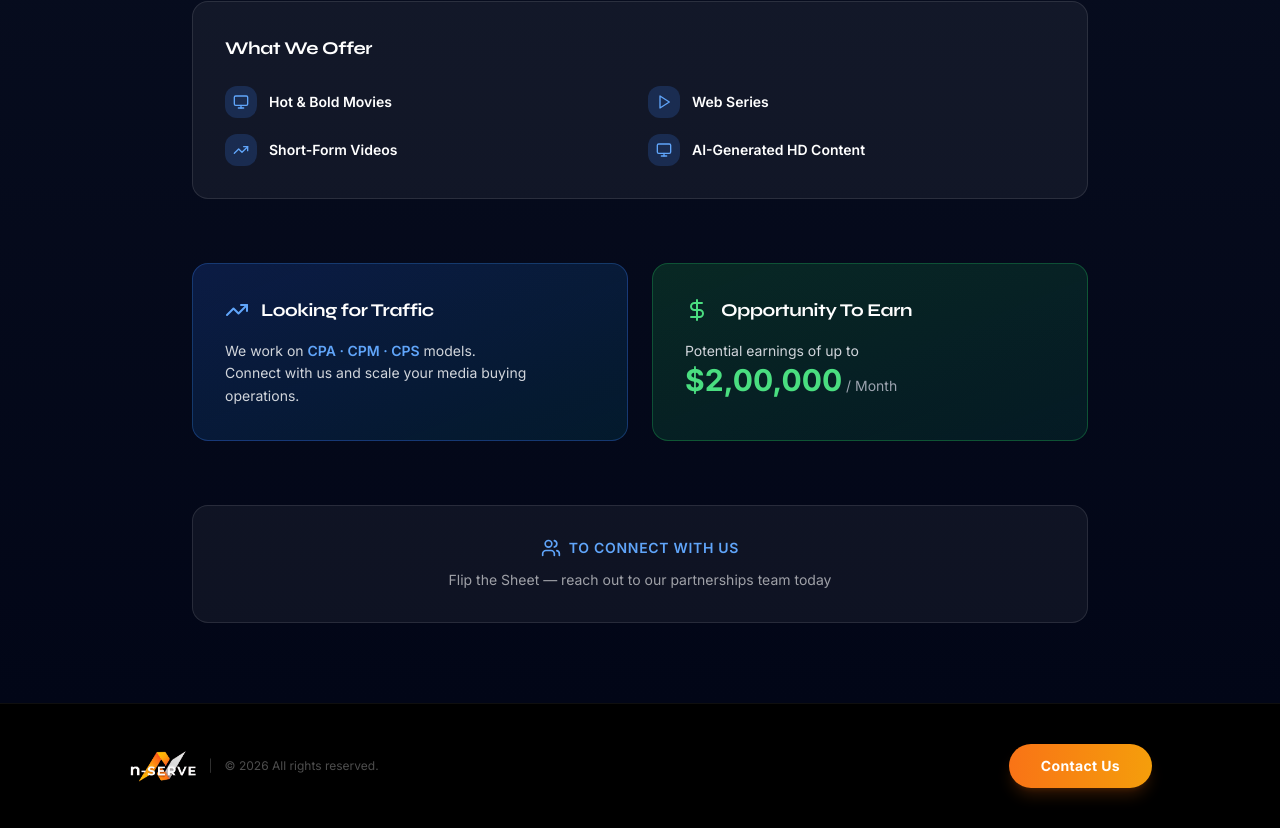
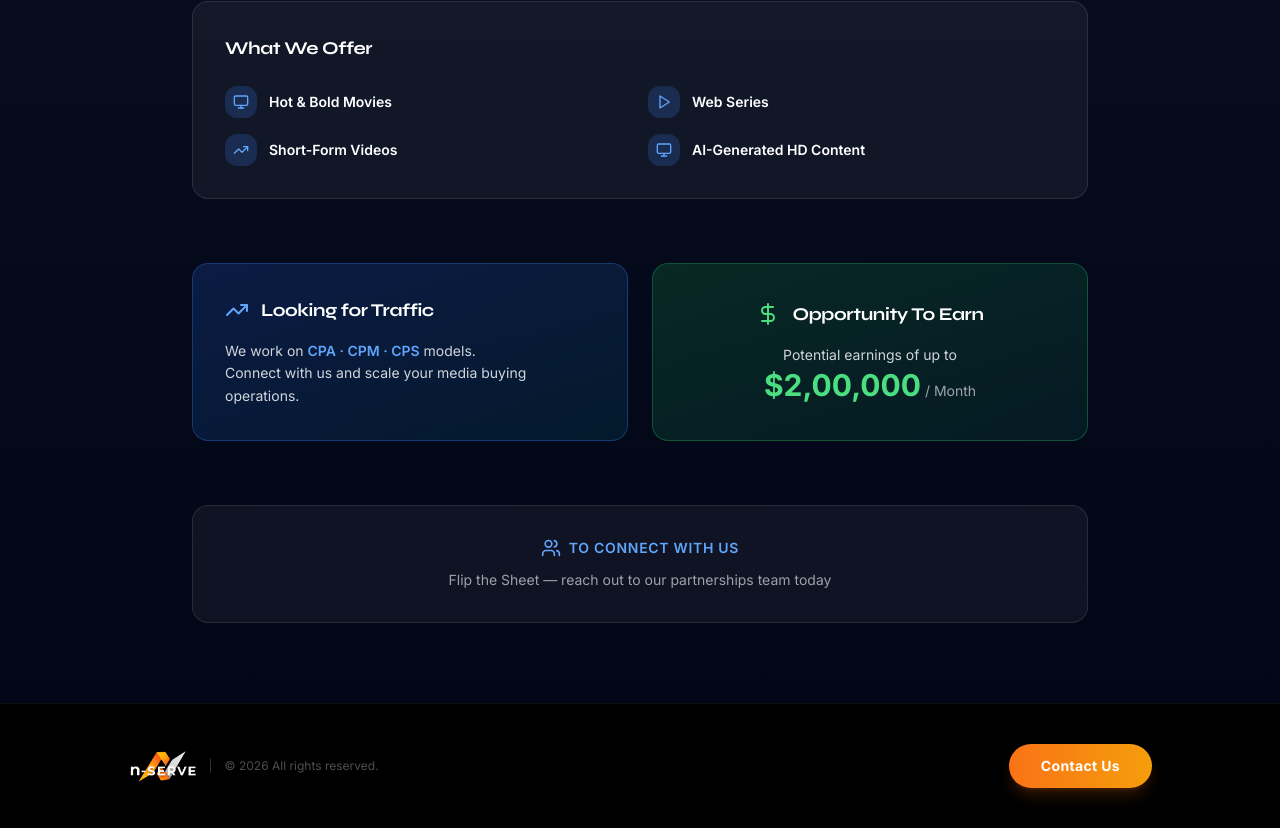
Before and after one commit to akashzeen-art/nServe.Service, a React (Vite) app: page /vod in a window 1280 px wide. Shown: the part 2153-2981 px from the top of the page. Built offline with nearby package versions, Linux system fonts and the light colour scheme.

Commit message:
VOD: center Opportunity To Earn card

```diff
--- a/src/pages/VOD.tsx
+++ b/src/pages/VOD.tsx
@@ -164,7 +164,7 @@ export default function VOD() {
                 Connect with us and scale your media buying operations.
               </p>
             </div>
-            <div className="rounded-2xl bg-gradient-to-br from-green-600/20 to-emerald-500/10 border border-green-500/30 p-8">
+            <div className="rounded-2xl bg-gradient-to-br from-green-600/20 to-emerald-500/10 border border-green-500/30 p-8 flex flex-col items-center justify-center text-center">
               <div className="flex items-center gap-3 mb-4">
                 <DollarSign className="w-6 h-6 text-green-400" />
                 <h3 className="text-white font-bold text-lg">Opportunity To Earn</h3>
```
